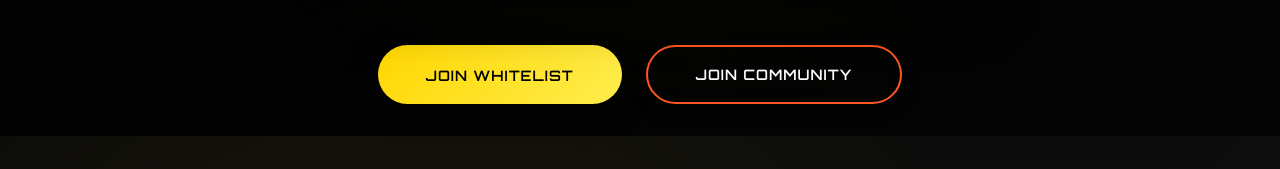
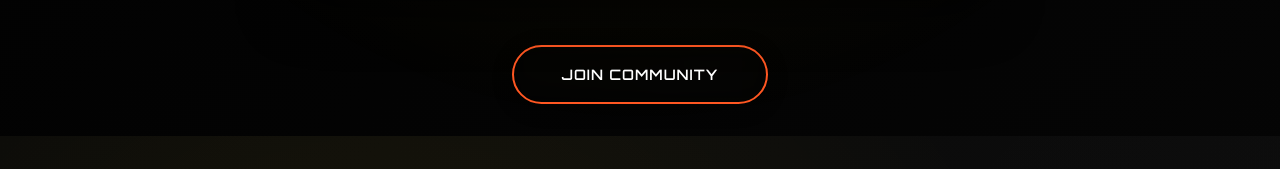
Before and after one commit to Alienping0/ALIENPINGWEBSITE, a plain HTML site: page index.html in a window 1280 px wide. Shown: the part 1219-1388 px from the top of the page. Drawn offline with nearby package versions, Linux system fonts and the light colour scheme; animation ran at ten frames a second.

Commit message:
Update index.html

```diff
--- a/index.html
+++ b/index.html
@@ -73,7 +73,7 @@
                 </div>
 
                 <div class="hero-buttons">
-                    <button class="btn btn-primary glow-effect">JOIN WHITELIST</button>
+                    <!-- <button class="btn btn-primary glow-effect">JOIN WHITELIST</button> -->
                     <a href="https://t.me/GalacticCoin0" class="btn btn-secondary" target="_blank" rel="noopener noreferrer">JOIN COMMUNITY</a>
                 </div>
             </div>
```
